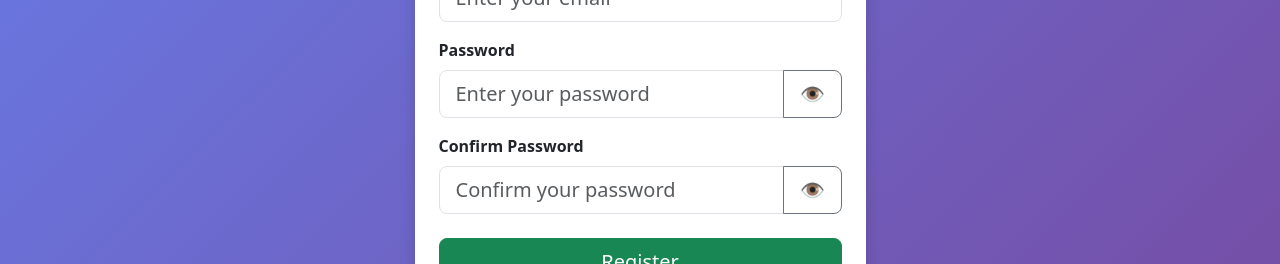
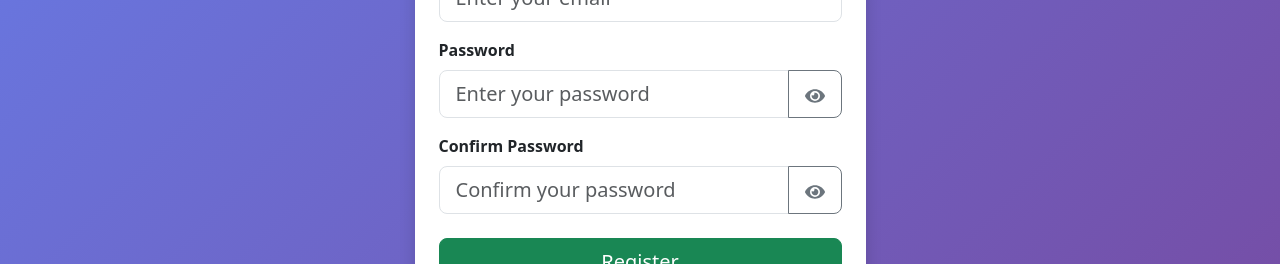
Before and after one commit to rameshmali33/LoginAPP, a React (Create React App) app in the folder frontend/: page /signup in a window 1280 px wide. Shown: the part 373-637 px from the top of the page. Built offline with nearby package versions, Linux system fonts and the light colour scheme; no server answers.

Commit message:
modification in signin

```diff
--- a/frontend/src/pages/Login.js
+++ b/frontend/src/pages/Login.js
@@ -2,6 +2,7 @@ import { useState } from "react";
 import { Link, useNavigate } from "react-router-dom";
 import Swal from "sweetalert2";
 import API from "../services/api";
+import { FaEye, FaEyeSlash } from "react-icons/fa";
 
 function Login() {
   const [form, setForm] = useState({
@@ -98,7 +99,7 @@ function Login() {
                     className="btn btn-outline-secondary"
                     onClick={() => setShowPassword(!showPassword)}
                   >
-                    {showPassword ? "🙈" : "👁️"}
+                    {showPassword ? <FaEyeSlash /> : <FaEye />}
                   </button>
                 </div>
               </div>
--- a/frontend/src/pages/Signup.js
+++ b/frontend/src/pages/Signup.js
@@ -2,6 +2,7 @@ import { useState } from "react";
 import { Link, useNavigate } from "react-router-dom";
 import Swal from "sweetalert2";
 import API from "../services/api";
+import { FaEye, FaEyeSlash } from "react-icons/fa";
 
 function Signup() {
   const navigate = useNavigate();
@@ -131,7 +132,7 @@ function Signup() {
                     className="btn btn-outline-secondary"
                     onClick={() => setShowPassword(!showPassword)}
                   >
-                    {showPassword ? "🙈" : "👁️"}
+                    {showPassword ? <FaEyeSlash /> : <FaEye />}
                   </button>
                 </div>
               </div>
@@ -159,7 +160,7 @@ function Signup() {
                       setShowConfirmPassword(!showConfirmPassword)
                     }
                   >
-                    {showConfirmPassword ? "🙈" : "👁️"}
+                    {showConfirmPassword ? <FaEyeSlash /> : <FaEye />}
                   </button>
                 </div>
               </div>
```
